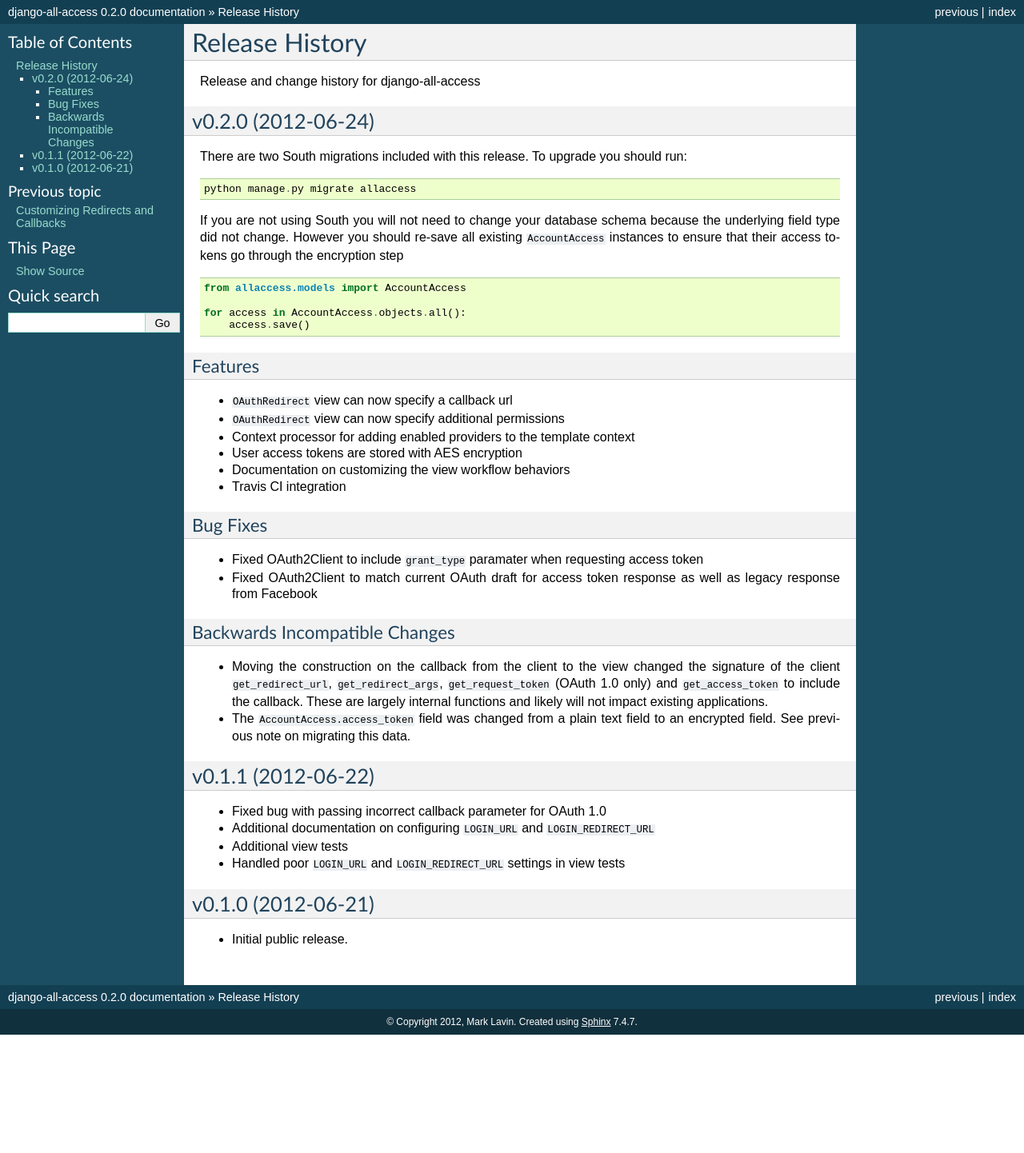
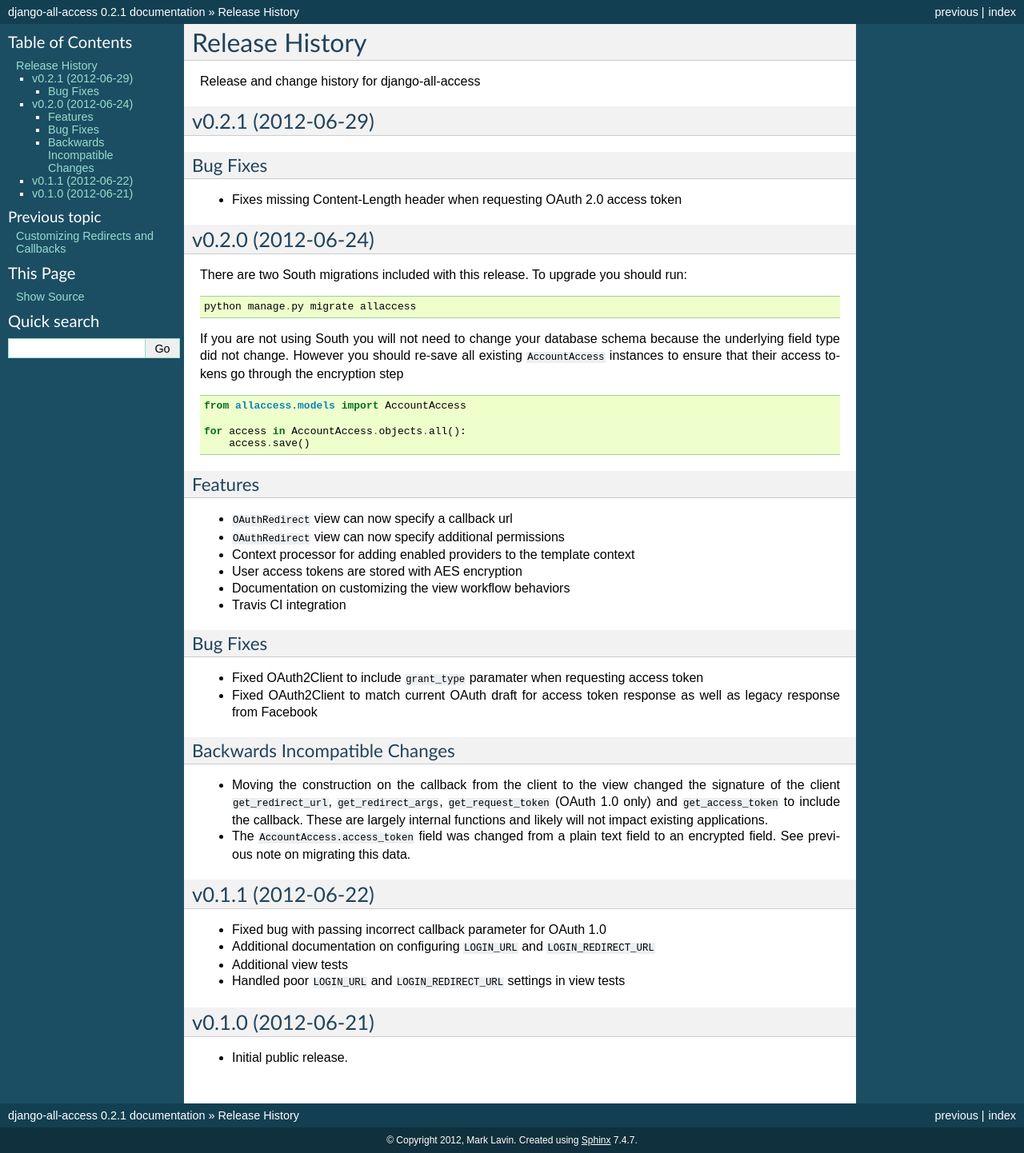
Before and after one commit to mlavin/django-all-access, a Sphinx documentation site: the page built from docs/releases.rst, in a window 1280 px wide. Shown: the whole page at 80% size. Built offline with Sphinx 7.4.7, drawn with Linux system fonts in a browser that asks for light colours; before the commit the page ends 1294 px from its top, so only the background shows below that.

Commit message:
Release notes and version bump.

```diff
--- a/allaccess/__init__.py
+++ b/allaccess/__init__.py
@@ -3,4 +3,4 @@ django-all-access is a reusable application for user registration and authentica
 from OAuth 1.0 and OAuth 2.0 providers such as Twitter and Facebook.
 """
 
-__version__ = '0.2.0'
+__version__ = '0.2.1'
--- a/docs/conf.py
+++ b/docs/conf.py
@@ -50,7 +50,7 @@ copyright = u'2012, Mark Lavin'
 # The short X.Y version.
 version = '0.2'
 # The full version, including alpha/beta/rc tags.
-release = '0.2.0'
+release = '0.2.1'
 
 # The language for content autogenerated by Sphinx. Refer to documentation
 # for a list of supported languages.
--- a/docs/releases.rst
+++ b/docs/releases.rst
@@ -2,6 +2,15 @@ Release History
 ====================================
 
 Release and change history for django-all-access
+
+v0.2.1 (2012-06-29)
+------------------------------------
+
+Bug Fixes
+_________________
+
+- Fixes missing Content-Length header when requesting OAuth 2.0 access token
+
 
 v0.2.0 (2012-06-24)
 ------------------------------------
```
